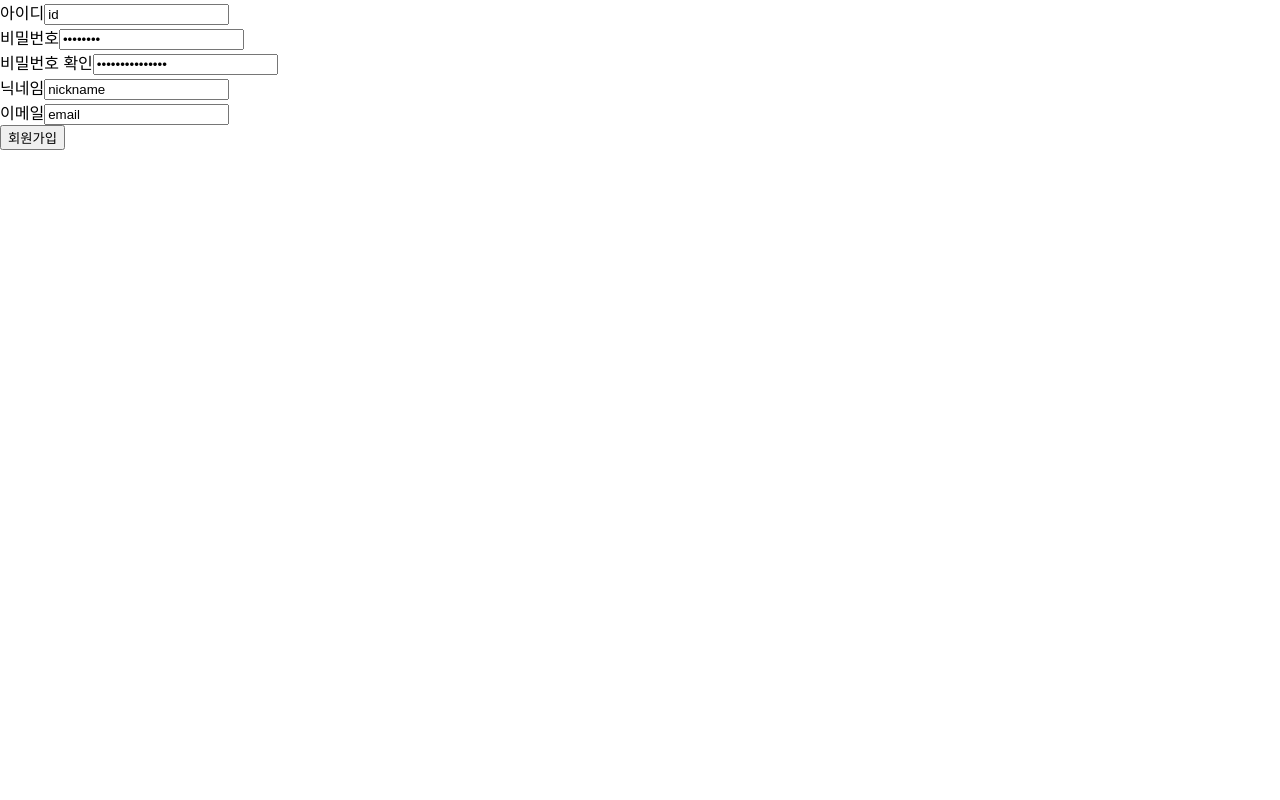
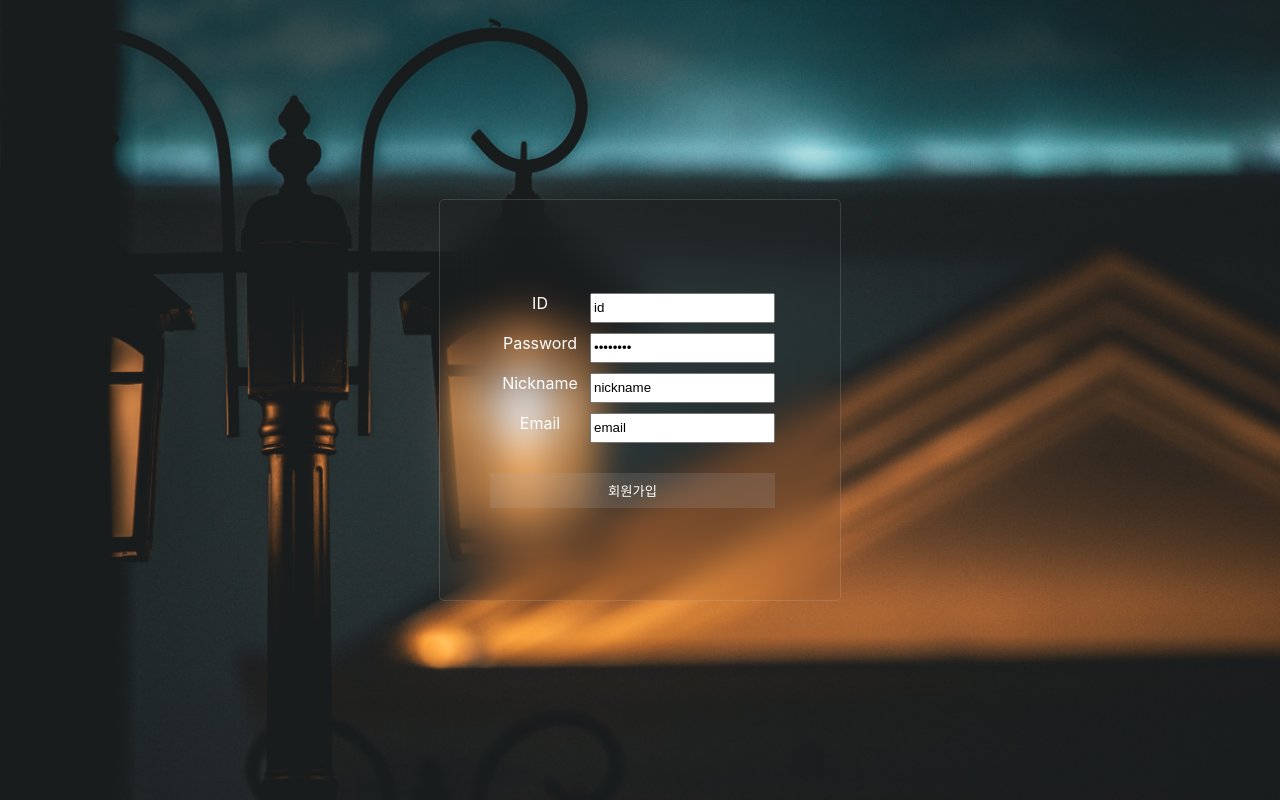
Before and after one commit to iam6ukk/qstudy_front, a React (Create React App) app: page /signup in a window 1280 px wide. Built offline with nearby package versions, Linux system fonts and the light colour scheme.

Commit message:
회원가입 페이지

```diff
--- /dev/null
+++ b/src/pages/login/css/signup.module.css
@@ -0,0 +1,57 @@
+.signup_container {
+  display: flex;
+  justify-content: center;
+  align-items: center;
+  width: 100%;
+  height: 100vh;
+  overflow: hidden;
+
+  background-image: url("/src/assets/background.jpg");
+  background-size: cover;
+}
+
+.signup_form {
+  display: flex;
+  justify-items: center;
+  align-items: center;
+  width: 400px;
+  height: 400px;
+
+  backdrop-filter: blur(20px);
+  border: 1px solid rgba(211, 211, 211, 0.178);
+  border-radius: 5px;
+}
+
+.basic_wrap {
+  display: flex;
+  flex-direction: column;
+  padding: 50px;
+}
+
+.signup_input {
+  height: 30px;
+  display: flex;
+  flex-direction: row;
+  margin-bottom: 10px;
+
+  label {
+    color: white;
+    width: 100px;
+    text-align: center;
+  }
+}
+
+.signup_btn {
+  display: flex;
+  flex-direction: column;
+  justify-content: center;
+  margin-top: 20px;
+}
+
+.submit {
+  cursor: pointer;
+  border: 0px;
+  background-color: rgba(173, 171, 171, 0.185);
+  color: white;
+  height: 35px;
+}
--- a/src/pages/login/signupPage.js
+++ b/src/pages/login/signupPage.js
@@ -1,36 +1,44 @@
-import React from 'react';
+import React from "react";
+import styles from "./css/signup.module.css";
+import { useNavigate } from "react-router-dom";
 
 const SignupPage = () => {
+  const navigate = useNavigate();
+
   return (
-        <div>
-            <form>
-                <div>
-                    <div>
-                        <label>아이디</label>
-                        <input type="id" value="id"/>
+    <div className={styles.signup_container}>
+      <div className={styles.signup_form}>
+        <div className={styles.basic_wrap}>
+          <div className={styles.signup_input}>
+            <label>ID</label>
+            <input type="id" value="id" />
           </div>
-                    <div>
-                        <label>비밀번호</label>
-                        <input type="password" value="password"/>
+          <div className={styles.signup_input}>
+            <label>Password</label>
+            <input type="password" value="password" />
           </div>
-                    <div>
-                        <label>비밀번호 확인</label>
-                        <input type="password" value="passwordConfirm"/>
+          <div className={styles.signup_input}>
+            <label>Nickname</label>
+            <input type="text" value="nickname" />
           </div>
-                    <div>
-                        <label>닉네임</label>
-                        <input type="text" value="nickname"/>
-                    </div>
-                    <div>
-                        <label>이메일</label>
-                        <input type="email" value="email"/>
+          <div className={styles.signup_input}>
+            <label>Email</label>
+            <input type="email" value="email" />
           </div>
 
-                    <div>
-                        <input type="submit" value="회원가입"/>
+          <div className={styles.signup_btn}>
+            <input
+              type="submit"
+              value="회원가입"
+              className={styles.submit}
+              onClick={() => {
+                navigate("/login");
+                alert("회원가입이 완료되었습니다. 로그인 페이지로 이동합니다.");
+              }}
+            />
           </div>
         </div>
-            </form>
+      </div>
     </div>
   );
 };
```
Lines whose indentation alone changed are shown as unchanged.
